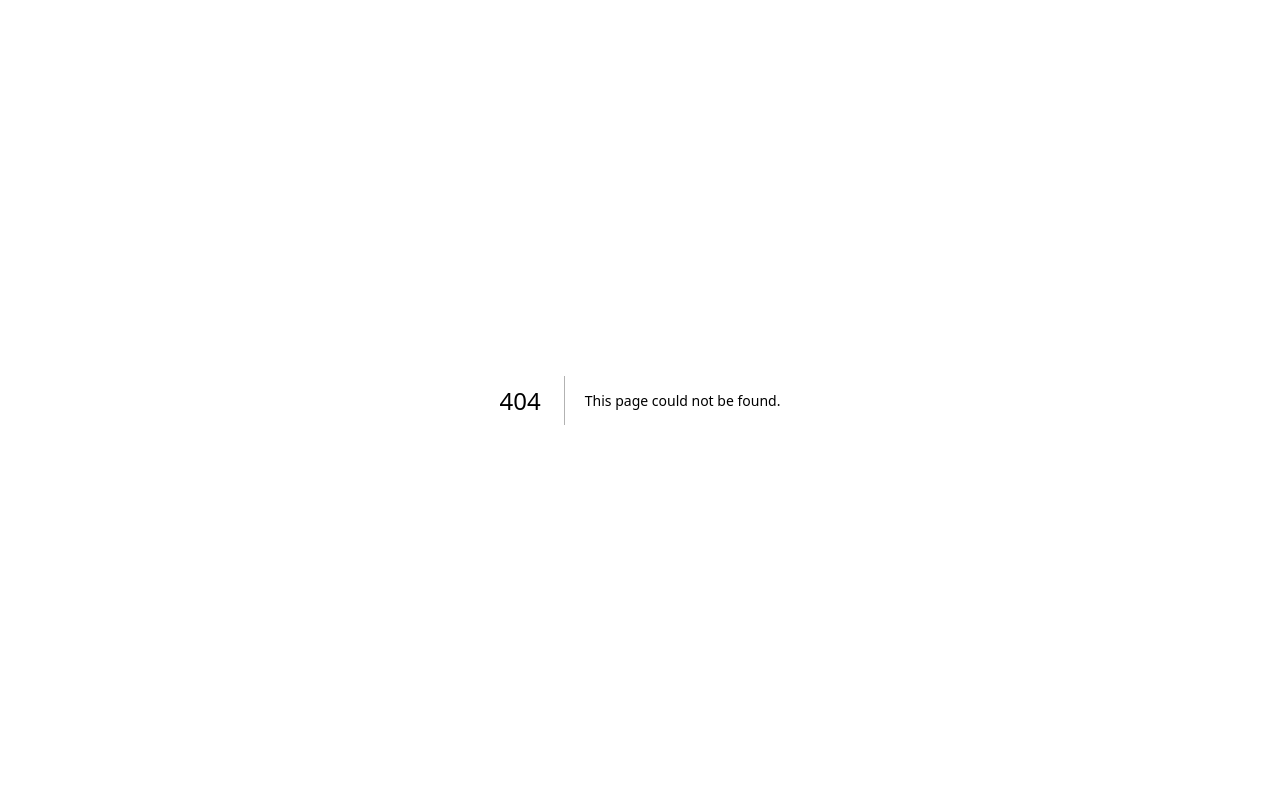
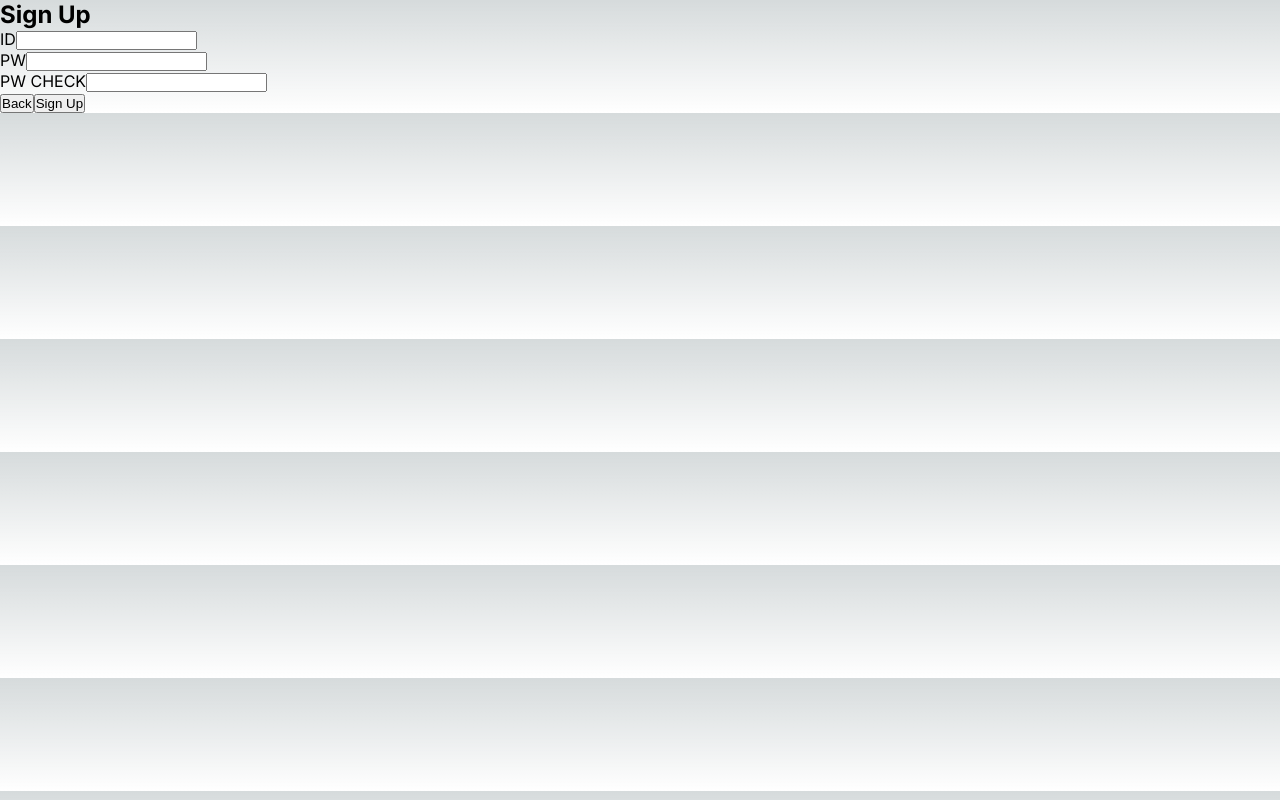
Before and after one commit to SangWoo9734/jungle_board_nextjs, a Next.js app: page /signup in a window 1280 px wide. Before the commit this address had no page. Built offline with nearby package versions, Linux system fonts and the light colour scheme.

Commit message:
feat: 회원가입 페이지(/sign-up) 레이아웃 추가

```diff
--- /dev/null
+++ b/src/app/signup/page.tsx
@@ -0,0 +1,71 @@
+"use client";
+import { useState } from "react";
+import { useRouter } from "next/navigation";
+
+export default function SignUpPage() {
+  const router = useRouter();
+  const [isPasswordSame, setIsPassWordSame] = useState<Boolean>(false);
+  const [password, setPassword] = useState<string>("");
+  const [passwordCheck, setPasswordCheck] = useState<string>("");
+
+  const handlePasswordChange = (e: React.ChangeEvent<HTMLInputElement>) => {
+    setPassword(e.target.value);
+    setIsPassWordSame(e.target.value === passwordCheck);
+  };
+
+  const handlePasswordCheckChange = (
+    e: React.ChangeEvent<HTMLInputElement>
+  ) => {
+    setPasswordCheck(e.target.value);
+    setIsPassWordSame(e.target.value === password);
+  };
+
+  const passwordStyle =
+    passwordCheck == ""
+      ? ""
+      : isPasswordSame
+      ? "password-same"
+      : "password-wrong";
+
+  return (
+    <div>
+      <h2>Sign Up</h2>
+      <div>
+        <div>
+          <label htmlFor="user_id">ID</label>
+          <input id="user_id" type="text" />
+        </div>
+        <div>
+          <label htmlFor="user_password">PW</label>
+          <input
+            id="user_password"
+            type="password"
+            className={passwordStyle}
+            onChange={handlePasswordChange}
+          />
+        </div>
+        <div>
+          <label htmlFor="user_password_check">PW CHECK</label>
+          <input
+            id="user_password_check"
+            type="password"
+            className={passwordStyle}
+            value={passwordCheck}
+            onChange={handlePasswordCheckChange}
+          />
+        </div>
+      </div>
+      <div>
+        <button
+          type="button"
+          onClick={() => {
+            router.push("/sign-in");
+          }}
+        >
+          Back
+        </button>
+        <button type="button">Sign Up</button>
+      </div>
+    </div>
+  );
+}
```
Also changed, not shown: 1 other file (tests, documents, lock files or other folders).
